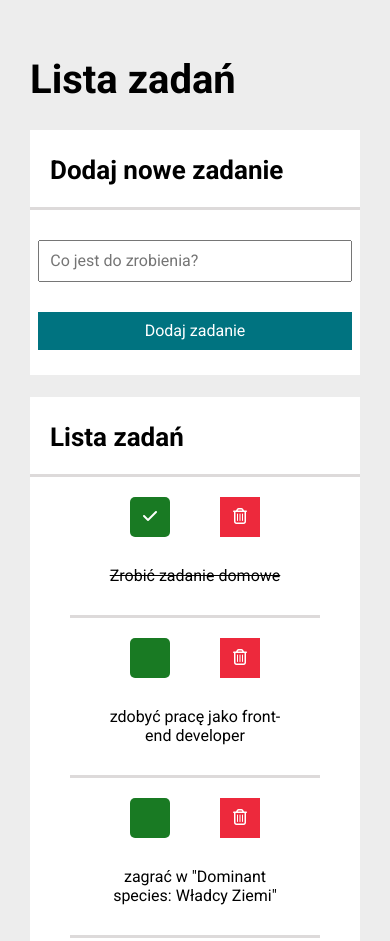
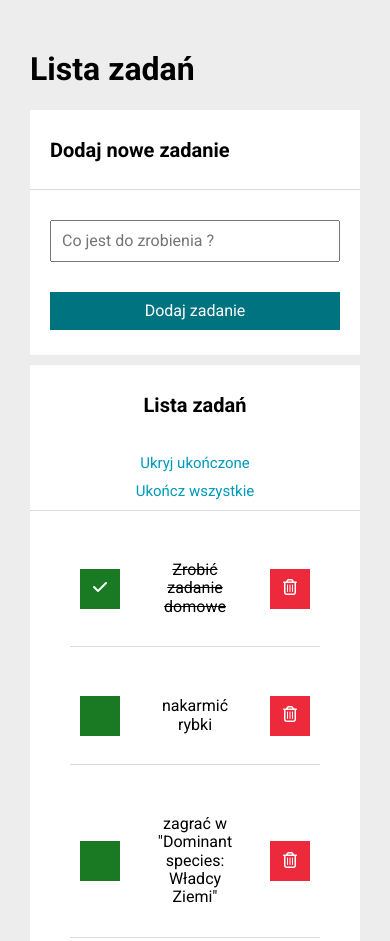
Before and after one commit to gp231982/taskslist, a plain HTML site: page index.html in a window 390 px wide. Shown: the top 941 px of the page. Drawn offline with nearby package versions, Linux system fonts and the light colour scheme.

Commit message:
1. Refactoring the code to meet immutability convention 2. Improvement of displaying on mobile devices. 3. Adding navigation spans "Ukryj ukończone" i "Ukończ wszystkie" to manage show and hide tasks in tasksList.

```diff
--- a/index.html
+++ b/index.html
@@ -35,7 +35,7 @@
         <form class="form js-form">
           <input
             type="text"
-            placeholder="Co jest do zrobienia?"
+            placeholder="Co jest do zrobienia ? "
             class="form__newTaskInput js-form__newTaskInput"
           />
           <button type="submit" class="form__addTaskButton">
@@ -44,7 +44,7 @@
         </form>
       </section>
       <section class="tasksSection">
-        <h2 class="tasksSection__header">Lista zadań</h2>
+        <nav class="tasksSection__navigation js-tasksSection__navigation"></nav>
         <ul class="tasksSection__tasksList js-tasksSection__tasksList"></ul>
       </section>
     </div>
--- a/main.js
+++ b/main.js
@@ -1,10 +1,10 @@
-const tasks = [
+let tasks = [
   {
     content: "Zrobić zadanie domowe",
     done: true,
   },
   {
-    content: "zdobyć pracę jako front-end developer",
+    content: "nakarmić rybki",
     done: false,
   },
   {
@@ -14,25 +14,25 @@ const tasks = [
 ];
 
 const tasksList = document.querySelector(".js-tasksSection__tasksList");
+const tasksNavigation = document.querySelector(".js-tasksSection__navigation");
+let toggleDoneSpanTextContent = "Ukryj ukończone";
 
-const render = () => {
-  const checkIcon = `<i class="fa-solid fa-check"></i>`;
-  tasks.forEach((task) => {
-    tasksList.innerHTML += `<li class="tasksListItem">
-      <button class="tasksListItem__checkButton">${
-        task.done ? checkIcon : ""
-      }</button>
-      <span class="${task.done ? "tasksListItem__contentSpan--linethrough" : ""}
-        tasksListItem__contentSpan">${task.content}
-      </span>
-      <button class="tasksListItem__removeButton">
-        <i class="fa-regular fa-trash-can"></i>
-      </button>
-    </li>`;
-  });
-
-  toogleCheckButton();
-  removeTask();
+const hideOrShowTasks = () => {
+  console.log(toggleDoneSpanTextContent);
+  console.log(tasksList);
+  if (toggleDoneSpanTextContent === "Ukryj ukończone") {
+    toggleDoneSpanTextContent = "Pokaż ukończone";
+    resetTasksList();
+    render();
+    renderNavElements();
+    selectAndAddListenersToNavSpans();
+  } else if (toggleDoneSpanTextContent === "Pokaż ukończone") {
+    toggleDoneSpanTextContent = "Ukryj ukończone";
+    resetTasksList();
+    render();
+    renderNavElements();
+    selectAndAddListenersToNavSpans();
+  }
 };
 
 const resetTasksList = () => {
@@ -40,11 +40,28 @@ const resetTasksList = () => {
 };
 
 const toggleTaskDone = (index) => {
-  tasks[index].done = !tasks[index].done;
+  tasks = [
+    ...tasks.slice(0, index),
+    {
+      ...tasks[index],
+      done: ![...tasks][index].done,
+    },
+    ...tasks.slice(index + 1),
+  ];
+};
+
+const finishAllTasks = () => {
+  tasks = [...tasks];
+  [...tasks].forEach((task) => (task.done = true));
+  console.log(tasks);
+  bindEvents();
+  renderNavElements();
+  selectAndAddListenersToNavSpans();
 };
 
 const removeTaskFromTasksArray = (index) => {
-  tasks.splice(index, 1);
+  // tasks.splice(index, 1);
+  tasks = [...tasks.slice(0, index), ...tasks.slice(index + 1)];
 };
 
 const bindEvents = () => {
@@ -52,14 +69,18 @@ const bindEvents = () => {
   render();
 };
 
-const toogleCheckButton = () => {
+const toggleCheckButton = () => {
   const tasksListItemCheckButtons = document.querySelectorAll(
     ".tasksListItem__checkButton"
   );
-  tasksListItemCheckButtons.forEach((task, index) => {
-    task.addEventListener("click", () => {
+  console.log(tasksListItemCheckButtons);
+  tasksListItemCheckButtons.forEach((taskButton, index) => {
+    taskButton.addEventListener("click", () => {
+      console.log(tasks);
       toggleTaskDone(index);
       bindEvents();
+      renderNavElements();
+      selectAndAddListenersToNavSpans();
     });
   });
 };
@@ -72,8 +93,18 @@ const removeTask = () => {
     task.addEventListener("click", () => {
       removeTaskFromTasksArray(index);
       bindEvents();
+      console.log(tasksList.innerHTML);
+      renderNavElements();
+      selectAndAddListenersToNavSpans();
     });
   });
+};
+
+const selectAndAddListenersToNavSpans = () => {
+  const toggleDoneSpan = document.querySelector(".tasksSection__toggleDone");
+  toggleDoneSpan.addEventListener("click", hideOrShowTasks);
+  const finishAllSpan = document.querySelector(".tasksSection__finishAll");
+  finishAllSpan.addEventListener("click", finishAllTasks);
 };
 
 const onFormSubmit = (e) => {
@@ -82,15 +113,71 @@ const onFormSubmit = (e) => {
   newTaskInput.focus();
   const newTask = { content: newTaskInput.value.trim(), done: false };
   if (!newTask.content) return;
-  tasks.push(newTask);
+  // tasks.push(newTask);
+  tasks = [...tasks, newTask];
   bindEvents();
+  renderNavElements();
+  selectAndAddListenersToNavSpans();
   newTaskInput.value = "";
 };
 
 const init = () => {
   const form = document.querySelector(".js-form");
+  form.addEventListener("submit", onFormSubmit);
   render();
-  form.addEventListener("submit", onFormSubmit);
+  renderNavElements();
+  selectAndAddListenersToNavSpans();
+};
+
+const render = () => {
+  const checkIcon = `<i class="fa-solid fa-check"></i>`;
+  tasks.forEach((task) => {
+    tasksList.innerHTML += `<li class="tasksListItem">
+        <button class="tasksListItem__checkButton">${
+          task.done ? checkIcon : ""
+        }</button>
+        <span class="${task.done ? "tasksListItem__contentSpan--done" : ""}
+          tasksListItem__contentSpan">${task.content}
+        </span>
+        <button class="tasksListItem__removeButton">
+          <i class="fa-regular fa-trash-can"></i>
+        </button>
+      </li>`;
+  });
+
+  const tasksListItems = document.querySelectorAll(".tasksListItem");
+
+  if (toggleDoneSpanTextContent === "Pokaż ukończone") {
+    tasksListItems.forEach((item) => {
+      if (item.firstElementChild.innerHTML !== "") {
+        item.classList.add("hidden");
+      }
+    });
+  }
+  if (toggleDoneSpanTextContent === "Ukryj ukończone") {
+    tasksListItems.forEach((item) => {
+      if (item.firstElementChild.innerHTML !== "") {
+        item.classList.remove("hidden");
+      }
+    });
+  }
+
+  toggleCheckButton();
+  removeTask();
+};
+
+const renderNavElements = () => {
+  if (tasksList.innerHTML === "") {
+    tasksNavigation.innerHTML = `<h2 class="tasksSection__header">Lista zadań</h2>`;
+  } else if (tasksList.innerHTML !== "") {
+    tasksNavigation.innerHTML = `
+    <h2 class="tasksSection__header">Lista zadań</h2>
+    <span class="tasksSection__toggleDone"
+    >${toggleDoneSpanTextContent}</span>
+    <span class="tasksSection__finishAll"
+    >Ukończ wszystkie</span>`;
+  }
 };
 
 init();
+selectAndAddListenersToNavSpans();
--- a/styles/style.css
+++ b/styles/style.css
@@ -16,22 +16,23 @@ html {
 
 .tasksListAppContainer {
   margin: 0 auto;
-  max-width: 1300px;
+  max-width: 1000px;
 }
 
 .tasksListAppHeader {
-  font-size: 40px;
+  font-size: 32px;
 }
 
 .addTaskSection {
   background-color: #ffffff;
+  margin-bottom: 10px;
 }
 
 .addTaskSection__header {
-  font-size: 26px;
+  font-size: 20px;
   padding-left: 20px;
   height: 80px;
-  border-bottom: 3px solid #dddada;
+  border-bottom: 1px solid #dddada;
   margin-bottom: 0;
   line-height: 80px;
 }
@@ -42,35 +43,71 @@ html {
   background-color: #ffffff;
 }
 
+.tasksSection__navigation {
+  display: grid;
+  grid-template-columns: 1fr auto auto;
+  grid-template-rows: 1;
+  align-items: center;
+  gap: 20px;
+  padding: 0 20px;
+  border-bottom: 1px solid #dddada;
+}
+
+.tasksSection__toggleDone {
+  font-size: 15px;
+  color: #0099ba;
+}
+
+.tasksSection__toggleDone:hover {
+  cursor: pointer;
+}
+
+.tasksSection__finishAll {
+  font-size: 15px;
+  color: #0099ba;
+}
+
+.tasksSection__finishAll:hover {
+  cursor: pointer;
+  outline: 1px solid grey;
+}
+
 .tasksSection__header {
   margin-bottom: 0px;
+  margin-top: 0px;
   height: 80px;
   line-height: 80px;
-  font-size: 26px;
-  padding-left: 20px;
-  border-bottom: 3px solid #dddada;
+  font-size: 20px;
+  /* padding: 0 20px; */
 }
 
 .form {
   display: flex;
-  justify-content: space-evenly;
+  justify-content: space-around;
   flex-wrap: wrap;
   align-items: center;
 }
 
 .form__newTaskInput {
   padding: 10px;
-  width: 80%;
+  flex-grow: 1;
+  min-width: 75.55px;
   margin-top: 30px;
   margin-bottom: 30px;
+  margin-left: 20px;
 }
 
 .form__addTaskButton {
-  width: 15%;
+  margin-right: 20px;
+  margin-left: 20px;
   background-color: #007380;
   color: white;
-  padding: 10px;
+  padding: 10px 10px;
   border: none;
+}
+
+.form__addTaskButton:hover {
+  cursor: pointer;
 }
 
 .tasksSection__tasksList {
@@ -81,9 +118,8 @@ html {
 }
 
 .tasksListItem {
-  border-bottom: 3px solid #dddada;
+  border-bottom: 1px solid #dddada;
   display: flex;
-  flex-wrap: wrap;
   justify-content: flex-start;
   align-items: center;
   padding-left: 10px;
@@ -93,11 +129,12 @@ html {
 
 .tasksListItem__contentSpan {
   padding: 30px;
-  width: 70%;
-  overflow-wrap: break-word;
+  font-size: 16px;
+  word-break: break-word;
+  flex-grow: 1;
 }
 
-.tasksListItem__contentSpan--linethrough {
+.tasksListItem__contentSpan--done {
   text-decoration: line-through;
 }
 
@@ -106,8 +143,11 @@ html {
   height: 40px;
   background-color: #197a23;
   color: white;
-  border-radius: 5px;
   border: none;
+}
+
+.tasksListItem__checkButton:hover {
+  cursor: pointer;
 }
 
 .tasksListItem__removeButton {
@@ -115,8 +155,11 @@ html {
   height: 40px;
   background-color: #ed293c;
   color: white;
-  margin-left: auto;
   border: none;
+}
+
+.tasksListItem__removeButton:hover {
+  cursor: pointer;
 }
 
 @media (max-width: 767px) {
@@ -128,6 +171,7 @@ html {
 @media (max-width: 767px) {
   .form__newTaskInput {
     flex-basis: 95%;
+    margin-right: 20px;
   }
 }
 
@@ -137,23 +181,41 @@ html {
   }
 }
 
-@media (max-width: 440px) {
+@media (max-width: 500px) {
+  .tasksSection__navigation {
+    grid-template-columns: 1fr;
+    padding-right: 0px;
+    padding-left: 0px;
+    gap: 10px;
+    padding-bottom: 10px;
+    text-align: center;
+    justify-items: center;
+  }
+}
+
+@media (max-width: 500px) {
+  .tasksSection__header {
+    padding-left: 0px;
+  }
+}
+
+@media (max-width: 500px) {
   .tasksListItem {
     justify-content: space-evenly;
     text-align: center;
   }
 }
 
-@media (max-width: 440px) {
+/* @media (max-width: 450px) {
   .tasksListItem__contentSpan {
     order: 1;
     flex-basis: 200px;
     padding: 30px 10px;
     text-align: center;
   }
-}
+} */
 
-@media (max-width: 440px) {
+@media (max-width: 500px) {
   .tasksListItem__removeButton {
     margin-left: unset;
   }
@@ -173,3 +235,7 @@ html {
     text-align: center;
   }
 }
+
+.hidden {
+  display: none;
+}
```
